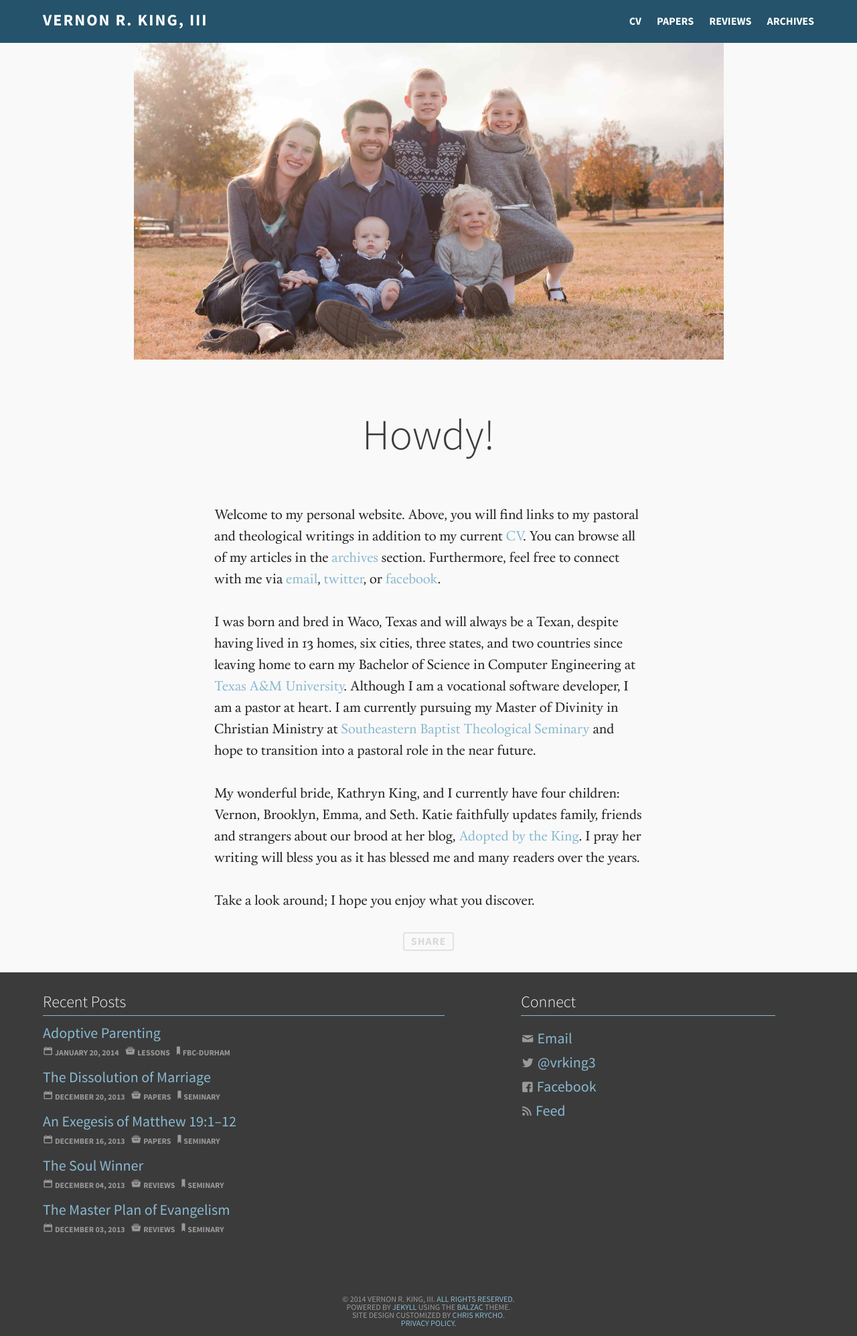
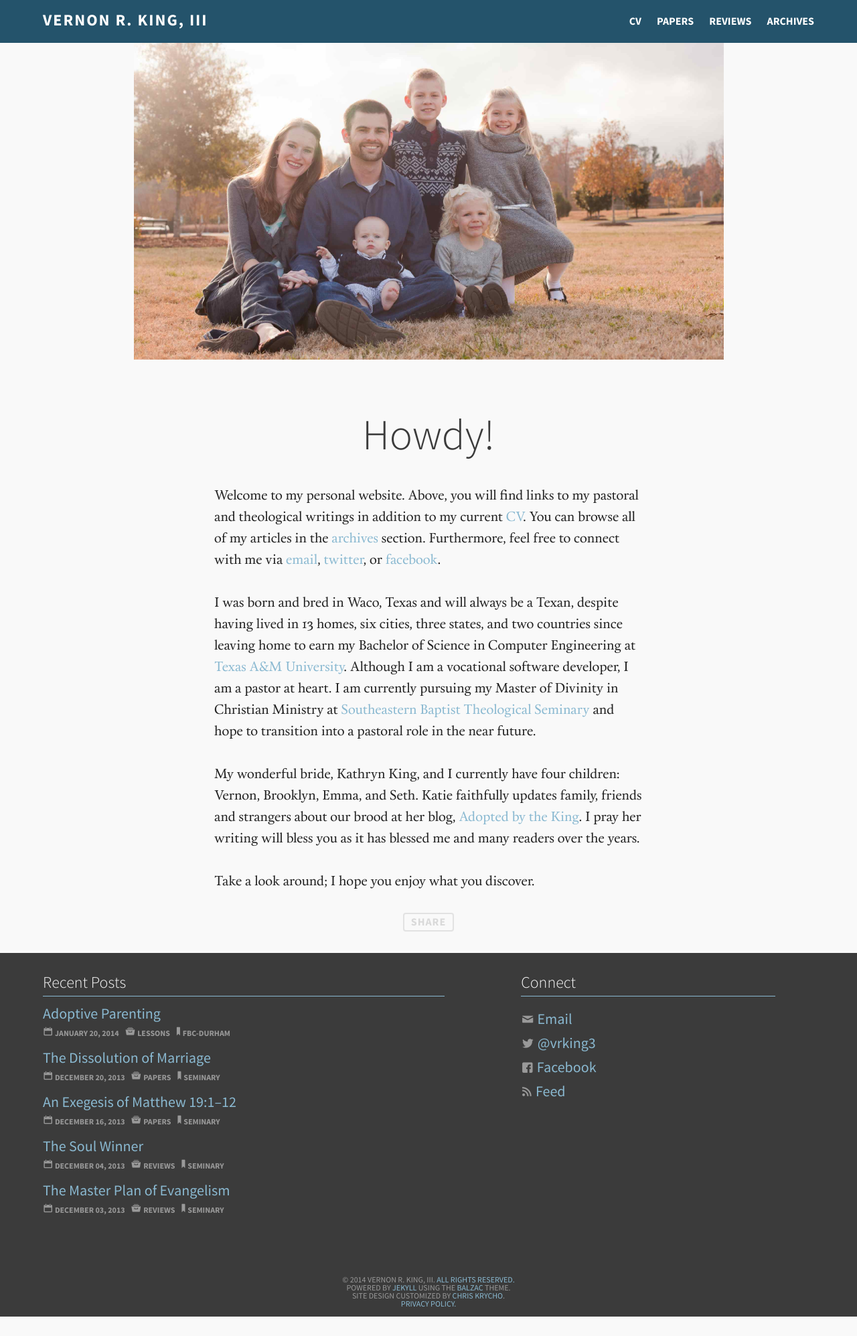
Before and after one commit to snowdj/vernonking.org, a Jekyll site: the page built from pages/about.md, in a window 1280 px wide. Shown: the whole page at 67% size. Built offline with Jekyll 4.4.1, drawn with Linux system fonts in a browser that asks for light colours; comment, search, counter and statistics services are not loaded; after the commit the page ends 1966 px from its top, so only the background shows below that.

Commit message:
remove meta ul when no meta

```diff
--- a/_includes/post-meta.html
+++ b/_includes/post-meta.html
@@ -4,6 +4,7 @@
 
 {% unless meta_links == false %}{% assign meta_links = true %}{% endunless %}
 
+{% if post.date ||  post.categories.size > 0 ||  post.tags.size > 0 %}
 <ul class="metadata">
     {% if !post.date %}
         <li><span aria-hidden="true" data-icon="&#128197;"></span>
@@ -40,5 +41,6 @@
         </li>
     {% endif %}
 </ul>
+{% endif %}
 
 {% assign meta_links = true %}
```
